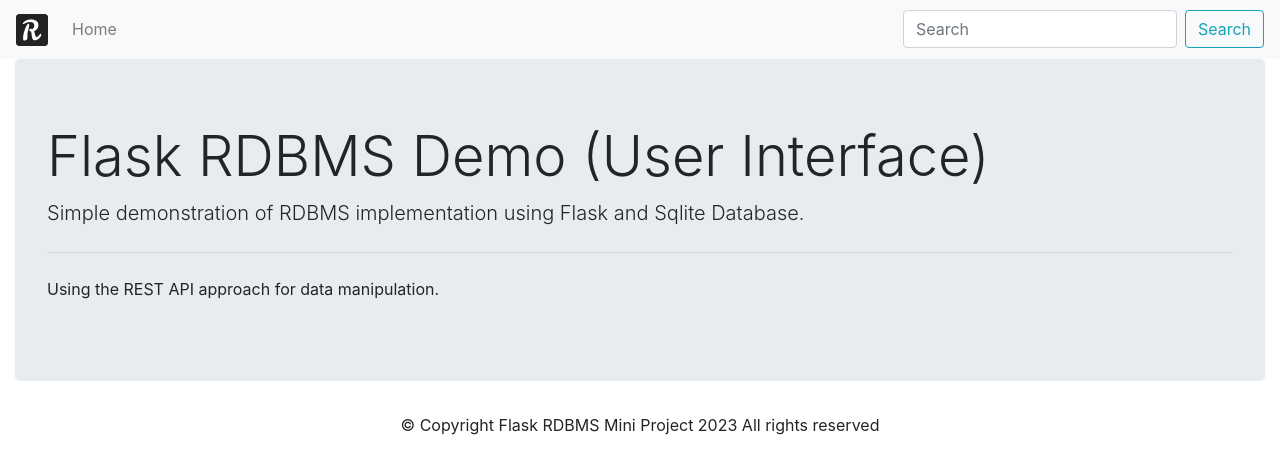
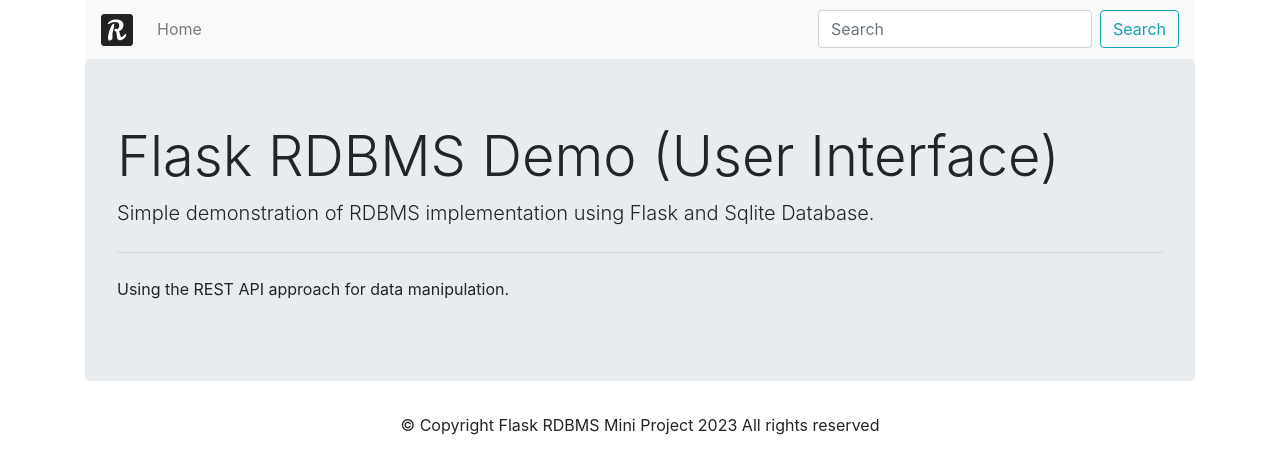
Before and after one commit to theinternetcommoner/rdbms, a Flask app: page / in a window 1280 px wide. Shown: the top 474 px of the page. Run offline with Flask 3, Linux system fonts and the light colour scheme; some libraries are stand-ins or nearby versions.

Commit message:
update templates

```diff
--- a/admin/templates/template.html
+++ b/admin/templates/template.html
@@ -8,6 +8,7 @@
 		<link rel="icon" type="image/ico" href="{{ url_for('static', filename = 'img/favicon.ico') }}">
 	</head>
 	<body>
+		<div class="container">
 		<nav class="navbar navbar-expand-lg navbar-light bg-light">
 			<a class="navbar-brand" href="{{ url_for('admin.index') }}"><img src="{{ url_for('static', filename = 'img/logo.png') }}"></a>
 			<button class="navbar-toggler" type="button" data-toggle="collapse" data-target="#navbarSupportedContent" aria-controls="navbarSupportedContent" aria-expanded="false" aria-label="Toggle navigation">
@@ -43,12 +44,11 @@
 				</form>
 			</div>
 		</nav>
-		<div class="container-fluid">
-			{% block content %}{% endblock %}
-		</div>
+		{% block content %}{% endblock %}
 		<p align="center">&copy; Copyright Flask RDBMS Mini Project 2023 All rights reserved</p>
 		<script src="https://code.jquery.com/jquery-3.2.1.slim.min.js" integrity="sha384-KJ3o2DKtIkvYIK3UENzmM7KCkRr/rE9/Qpg6aAZGJwFDMVNA/GpGFF93hXpG5KkN" crossorigin="anonymous"></script>
 		<script src="https://cdn.jsdelivr.net/npm/popper.js@1.12.9/dist/umd/popper.min.js" integrity="sha384-ApNbgh9B+Y1QKtv3Rn7W3mgPxhU9K/ScQsAP7hUibX39j7fakFPskvXusvfa0b4Q" crossorigin="anonymous"></script>
 		<script src="https://cdn.jsdelivr.net/npm/bootstrap@4.0.0/dist/js/bootstrap.min.js" integrity="sha384-JZR6Spejh4U02d8jOt6vLEHfe/JQGiRRSQQxSfFWpi1MquVdAyjUar5+76PVCmYl" crossorigin="anonymous"></script>
+		</div>
 	</body>
 </html>
--- a/templates/usertemplate.html
+++ b/templates/usertemplate.html
@@ -8,6 +8,7 @@
 		<link rel="icon" type="image/ico" href="{{ url_for('static', filename = 'img/favicon.ico') }}">
 	</head>
 	<body>
+		<div class="container">
 		<nav class="navbar navbar-expand-lg navbar-light bg-light">
 			<a class="navbar-brand" href="{{ url_for('index') }}"><img src="{{ url_for('static', filename = 'img/logo.png') }}"></a>
 			<button class="navbar-toggler" type="button" data-toggle="collapse" data-target="#navbarSupportedContent" aria-controls="navbarSupportedContent" aria-expanded="false" aria-label="Toggle navigation">
@@ -26,12 +27,11 @@
 				</form>
 			</div>
 		</nav>
-		<div class="container-fluid">
-			{% block content %}{% endblock %}
-		</div>
+		{% block content %}{% endblock %}
 		<p align="center">&copy; Copyright Flask RDBMS Mini Project 2023 All rights reserved</p>
 		<script src="https://code.jquery.com/jquery-3.2.1.slim.min.js" integrity="sha384-KJ3o2DKtIkvYIK3UENzmM7KCkRr/rE9/Qpg6aAZGJwFDMVNA/GpGFF93hXpG5KkN" crossorigin="anonymous"></script>
 		<script src="https://cdn.jsdelivr.net/npm/popper.js@1.12.9/dist/umd/popper.min.js" integrity="sha384-ApNbgh9B+Y1QKtv3Rn7W3mgPxhU9K/ScQsAP7hUibX39j7fakFPskvXusvfa0b4Q" crossorigin="anonymous"></script>
 		<script src="https://cdn.jsdelivr.net/npm/bootstrap@4.0.0/dist/js/bootstrap.min.js" integrity="sha384-JZR6Spejh4U02d8jOt6vLEHfe/JQGiRRSQQxSfFWpi1MquVdAyjUar5+76PVCmYl" crossorigin="anonymous"></script>
+		</div>
 	</body>
 </html>
```
